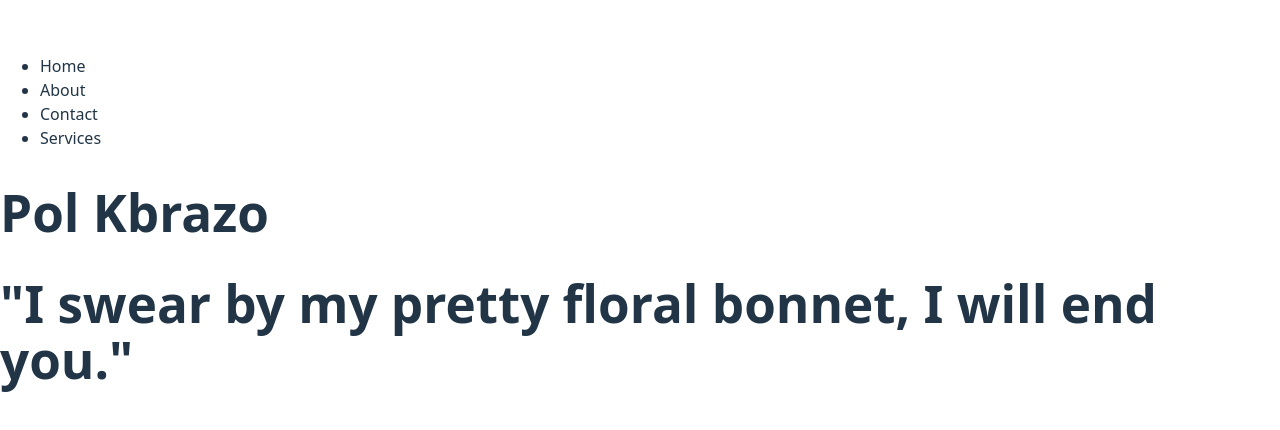
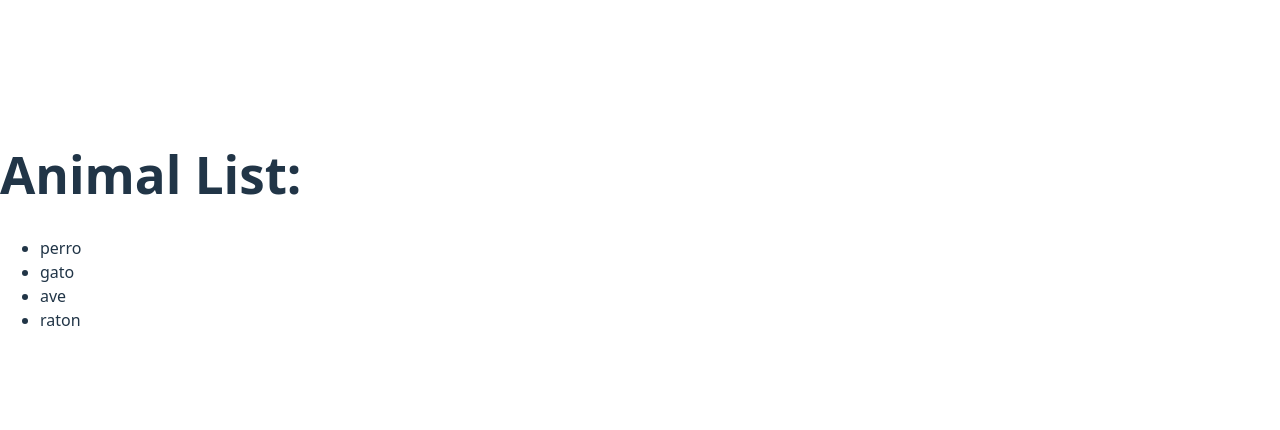
Before and after one commit to picantitoDev/React-Prueba, a React (Vite) app in the folder my-first-react-app/: page / in a window 1280 px wide. Shown: the part 170-600 px from the top of the page. Built offline with nearby package versions, Linux system fonts and the light colour scheme.

Commit message:
IM really getting the hand of it

```diff
--- a/my-first-react-app/src/App.jsx
+++ b/my-first-react-app/src/App.jsx
@@ -1,12 +1,14 @@
-const user = {
-  name: 'Piero Arturo',
-  role: 'Software Engineer',
-  imageUrl: 'https://i.imgur.com/4mUoNi8.png',
-  description: 'Passionate about clean code, creative solutions, and React wizardry.',
-};
+const animals = ['perro', 'gato', 'ave', 'raton'];
 
-export default function ProfileCard() {
+const animalList = animals.map( (str) => { return <li>{str}</li>})
+
+export default function List(){
   return (
-    <h1>Pol Kbrazo</h1>
-  )
+    <>
+      <h1>Animal List:</h1>
+      <ul>
+        {animalList}
+      </ul>
+    </>
+  );
 }
--- a/my-first-react-app/src/main.jsx
+++ b/my-first-react-app/src/main.jsx
@@ -7,8 +7,6 @@ import Navbar from './Navbar'
 
 ReactDOM.createRoot(document.getElementById('root')).render(
   <React.StrictMode>
-    <Navbar />
     <App />
-    <Greeting />
   </React.StrictMode>
 );
```
